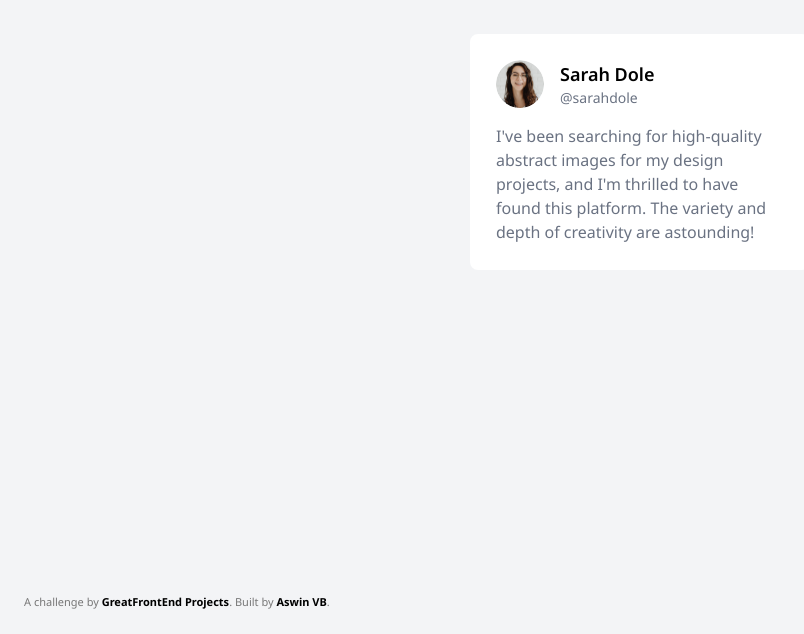
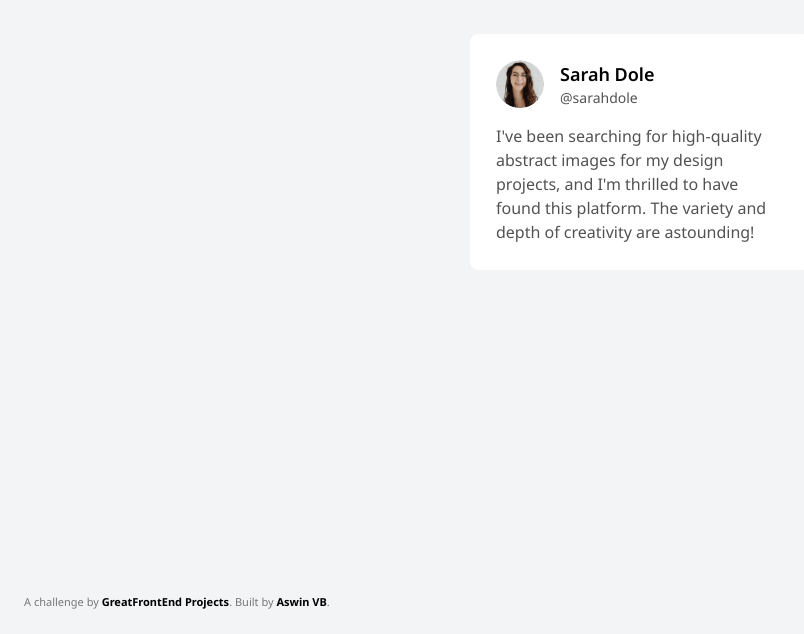
Before and after one commit to aswinzz/Testimonial-Card, a plain HTML site: page index.html in a window 1280 px wide. Shown: the part 166-800 px from the top of the page, without its empty margins (0-804 px from the left). Drawn offline with nearby package versions, Linux system fonts and the light colour scheme.

Commit message:
fix: color

```diff
--- a/index.html
+++ b/index.html
@@ -34,10 +34,10 @@
           <img class="w-12 h-12 object-cover rounded-full" src="img/profile-thumbnail.png" alt="profile" />
           <div class="flex flex-col ml-4 overflow-hidden">
             <div class="text-lg font-semibold">Sarah Dole</div>
-            <div class="text-sm text-gray-500">@sarahdole</div>
+            <div class="text-sm text-neutral-600">@sarahdole</div>
           </div>
         </div>
-        <div class="mt-4 text-gray-500 text-base">
+        <div class="mt-4 text-neutral-600 text-base">
             I've been searching for high-quality abstract images for my design projects,
             and I'm thrilled to have found this platform. The variety and depth of creativity are astounding!
         </div>
```
